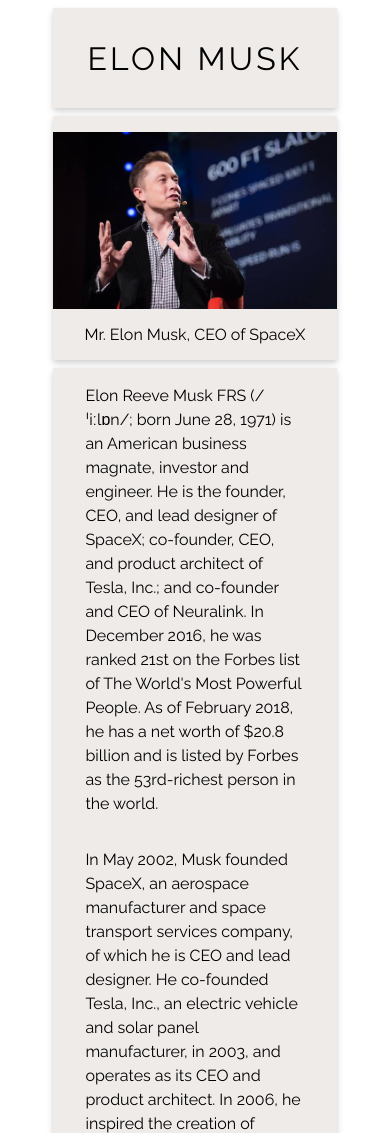
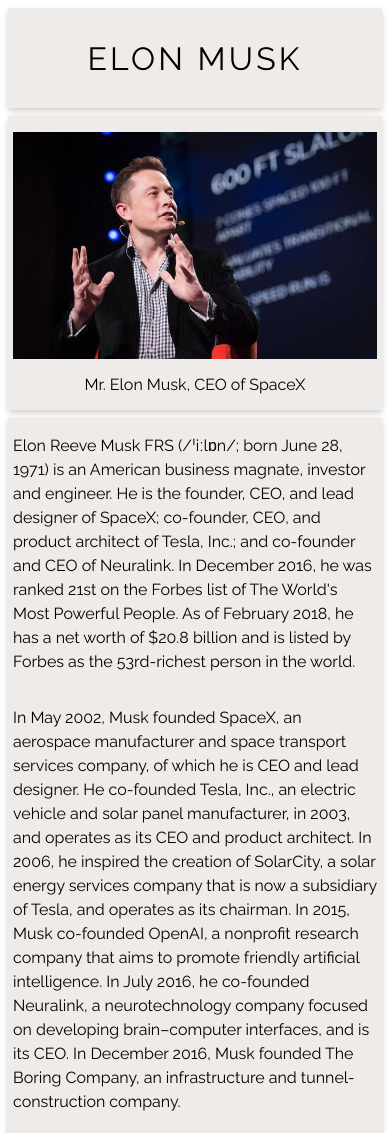
Before and after one commit to aamirrokz/FCC-TRIBUTE-PAGE, a plain HTML site: page index.html in a window 390 px wide. Shown: the top 1133 px of the page. Drawn offline with Linux system fonts and the light colour scheme.

Commit message:
added responsiveness

```diff
--- a/styles.css
+++ b/styles.css
@@ -72,5 +72,28 @@
 
 a {
   text-decoration: none;
-  color: firebrick;
+  color: firebrick ;
 }
+
+
+@media only screen and (max-width: 520px) {
+  #title{
+    grid-column: 1/-1;
+    padding: 0 5px;
+  }
+
+  #div-img {
+    grid-area: 2/1/3/-1;
+    padding: 0 5px;
+  }
+
+  #tribute-info {
+    grid-area: 3/1/4/-1;
+    padding: 0 5px;
+  }
+
+  footer {
+    grid-area: 4/1/5/-1;
+    padding: 0 5px;
+  }
+}
```
